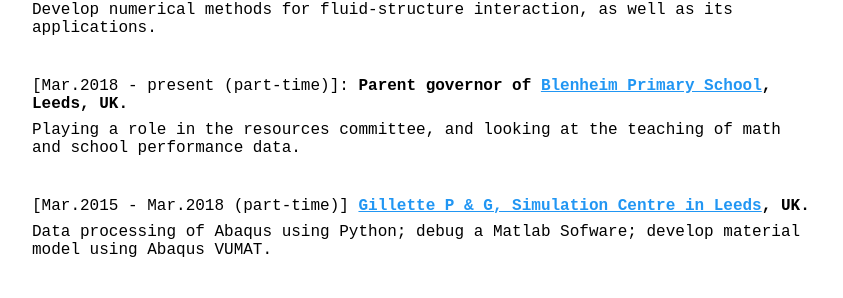
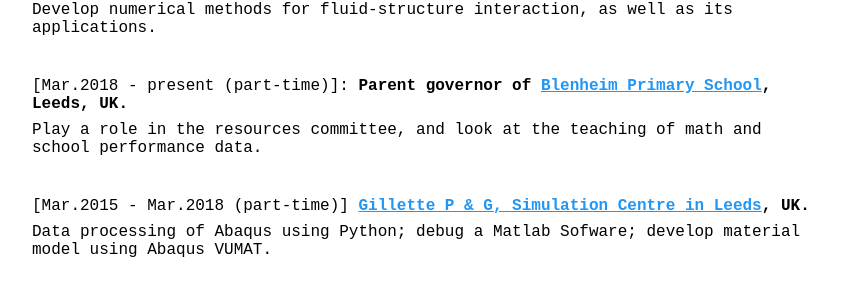
Before and after one commit to yongxingwang/yongxingwang.github.io, a Jekyll site: the page built from work.html, in a window 1280 px wide. Shown: the part 184-482 px from the top of the page, without its empty margins (218-1061 px from the left). Built offline with Jekyll 4.4.1, drawn with Linux system fonts in a browser that asks for light colours.

Commit message:
Update work.html

```diff
--- a/work.html
+++ b/work.html
@@ -81,7 +81,7 @@ title: work
     <section id="graph-benchmark">
         <header>[Mar.2018 - present (part-time)]: <strong> Parent governor of <a href="https://www.blenheimprimaryschool.com/" target="_blank">Blenheim Primary School</a>, Leeds, UK. </strong> </header>
         <p>
-          Playing a role in the resources committee, and looking at the teaching of math and school performance data.
+          Play a role in the resources committee, and look at the teaching of math and school performance data.
         </p>
     </section>
 
```
